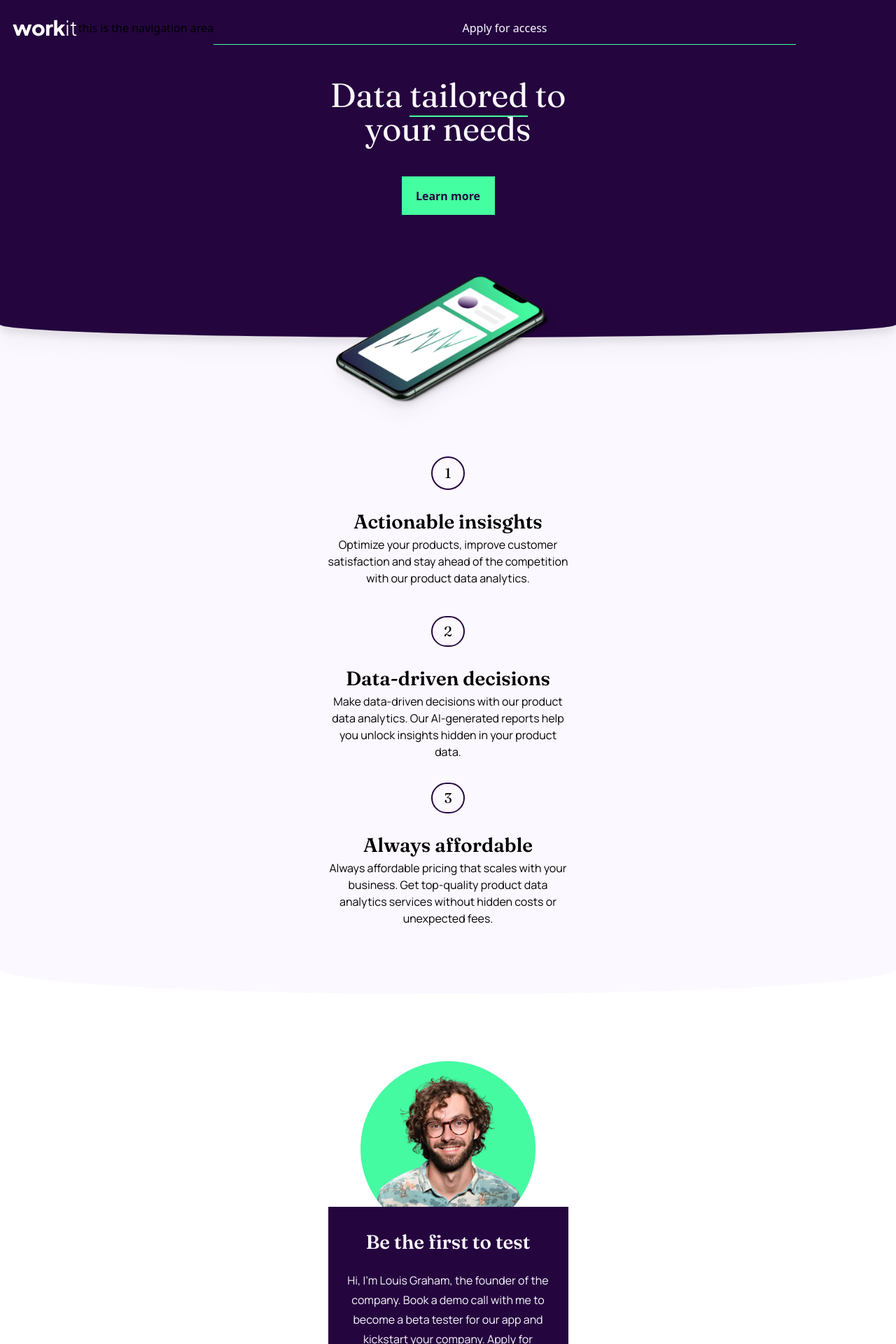
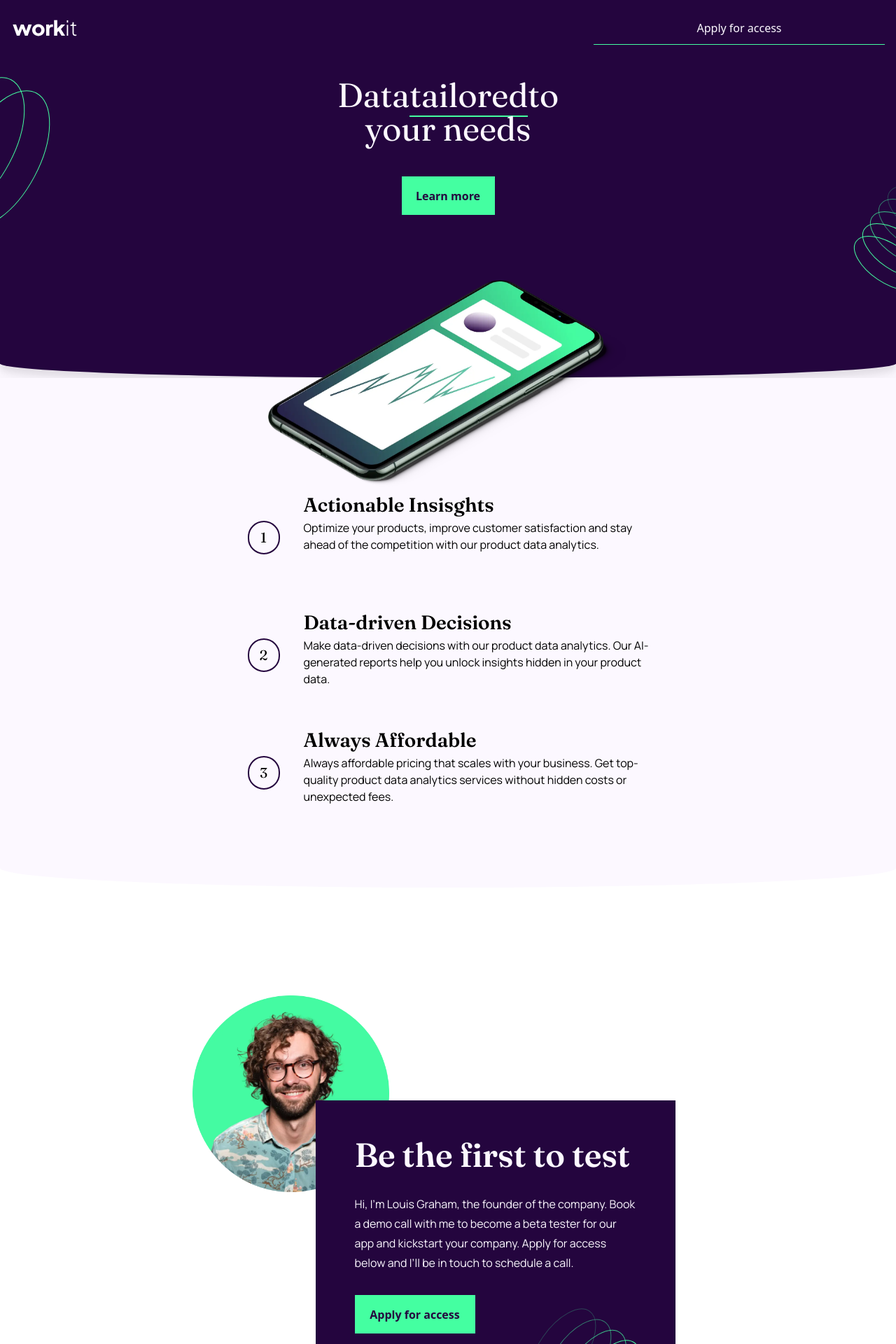
Before and after one commit to reactaleks/workit-landing-page-nextjs, a Next.js app: page / in a window 1280 px wide. Shown: the top 1920 px of the page at 70% size. Built offline with nearby package versions, Linux system fonts and the light colour scheme.

Commit message:
Working on tablet responsive desing - Added bg pattern images - Added more responsive tailwind - Moved hero image to features component - Fixing responsive issues with images

```diff
--- a/app/page.tsx
+++ b/app/page.tsx
@@ -3,23 +3,43 @@ import PageSection from "@/components/PageSectionComponent";
 import PageFeatures from "@/components/PageFeaturesComponent";
 import ActionComponent from "@/components/ActionComponent";
 import PageFooter from "@/components/FooterComponent";
+import Image from "next/image";
+import heroimage from "../public/image-hero.webp";
+
 export default function Home() {
   return (
-    <div >
+    <div>
       <main>
-        <HeroSection/>
+        <HeroSection />
         <PageSection sectionStyling="bg-ghost-white rounded-b-section-bottom pt-32 h-full pb-24  ">
-          <PageFeatures featurenumber={1} featuretitle="Actionable insisghts" featuredescription="Optimize your products, improve customer satisfaction and stay ahead of the competition with our product data analytics."/>
-          <PageFeatures featurenumber={2} featuretitle="Data-driven decisions" featuredescription="Make data-driven decisions with our product data analytics. Our AI-generated reports help you unlock insights hidden in your product data."/>
-          <PageFeatures featurenumber={3} featuretitle="Always affordable" featuredescription="Always affordable pricing that scales with your business. Get top-quality product data analytics services without hidden costs or unexpected fees."/>
-
+          <div className="flex justify-center">
+            <Image
+              src={heroimage}
+              alt="hero image"
+              className="w-hero-image  h-hero-image md:w-hero-image-tablet md:h-hero-image-tablet absolute top-[400px] md:top-[400px]"
+            />
+          </div>
+          <PageFeatures
+            featurenumber={1}
+            featuretitle="Actionable Insisghts"
+            featuredescription="Optimize your products, improve customer satisfaction and stay ahead of the competition with our product data analytics."
+          />
+          <PageFeatures
+            featurenumber={2}
+            featuretitle="Data-driven Decisions"
+            featuredescription="Make data-driven decisions with our product data analytics. Our AI-generated reports help you unlock insights hidden in your product data."
+          />
+          <PageFeatures
+            featurenumber={3}
+            featuretitle="Always Affordable"
+            featuredescription="Always affordable pricing that scales with your business. Get top-quality product data analytics services without hidden costs or unexpected fees."
+          />
         </PageSection>
         <PageSection sectionStyling="bg-white pt-12">
-          <ActionComponent/>
+          <ActionComponent />
         </PageSection>
       </main>
-      <PageFooter/>
+      <PageFooter />
     </div>
-
   );
 }
--- a/components/ActionComponent.tsx
+++ b/components/ActionComponent.tsx
@@ -1,25 +1,55 @@
-import Image from "next/image"
-import founderImage from "../public/image-founder.webp"
-import Button from "./ButtonComponent"
+import Image from "next/image";
+import founderImage from "../public/image-founder.webp";
+import bgpattern from "../public/bg-pattern-3.svg";
+
+import Button from "./ButtonComponent";
 
 export default function ActionComponent() {
   return (
-        <div className="flex flex-col ">
-            <div className="relative overflow-hidden h-64 flex w-full justify-center">
-                <Image src={founderImage} height={250} width={250} alt="Image of the company founder" className="top-12 absolute"/>
+    <div className="pt-[40%] md:pt-[20%] w-call-to-action-container h-call-to-action-container mx-auto md:w-call-to-action-container-tablet md:h-call-to-action-container-tablet">
+      <div className="flex flex-col relative">
+        <div className=" h-64 flex  justify-center absolute -top-[60%] left-[10%] md:-left-[3%] md:-top-[150px]  ">
+          <Image
+            src={founderImage}
+            height={250}
+            width={250}
+            alt="Image of the company founder"
+            className="w-call-to-action-img h-call-to-action-img"
+          />
         </div>
-            <div className="bg-dark-purple px-6 pb-8 text-ghost-white text-center w-call-to-action h-call-to-action mx-auto flex flex-col justify-center">
+
+        <div className="bg-dark-purple relative px-6 pb-8 overflow-hidden text-ghost-white text-center w-call-to-action h-call-to-action mx-auto md:mr-5 flex flex-col justify-center md:w-call-to-action-tablet md:h-call-to-action-tablet md:text-start md:px-14">
           <div>
-                    <h3 className="text-feature-heading font-semibold font-fraunces mt-8">Be the first to test</h3>
+            <h3 className="text-feature-heading font-semibold font-fraunces mt-8 md:text-action-heading-tablet">
+              Be the first to test
+            </h3>
           </div>
           <div className="mt-5">
-                    <p className="text-feature-description text-ghost-white font-manrope leading-7">Hi, I'm Louis Graham, the founder of the company. Book a demo call with me to become a beta tester for our app and kickstart your company. Apply for access below and I’ll be in touch to schedule a call.</p>
+            <p className="text-feature-description text-ghost-white font-manrope leading-7">
+              Hi, I'm Louis Graham, the founder of the company. Book a demo call
+              with me to become a beta tester for our app and kickstart your
+              company. Apply for access below and I’ll be in touch to schedule a
+              call.
+            </p>
           </div>
           <div className="mt-8">
-                    <Button btnText="Apply for access" btnType="primary" btnStyling="h-call-to-action-btn w-call-to-action-btn"/>
+            <Button
+              btnText="Apply for access"
+              btnType="primary"
+              btnStyling="h-call-to-action-btn w-call-to-action-btn"
+            />
+          </div>
+
+        </div>
+
+        <div className="hidden md:flex">
+            <Image
+              src={bgpattern}
+              alt="hero image"
+              className="absolute  right-[4%] top-[75%]"
+            />
           </div>
       </div>
     </div>
-
-    )
+  );
 }
--- a/components/HeroComponent.tsx
+++ b/components/HeroComponent.tsx
@@ -2,17 +2,19 @@ import NavBar from "./NavBarComponent";
 import Button from "./ButtonComponent";
 import Image from "next/image";
 import heroimage from "../public/image-hero.webp";
+import bgpatternone from "../public/bg-pattern-1.svg";
+import bgpatterntwo from "../public/bg-pattern-2.svg";
 
 export default function HeroSection() {
   return (
-    <div className="bg-ghost-white ">
-      <div className="h-hero bg-dark-purple flex flex-col rounded-b-section-bottom drop-shadow-xl">
+    <div className="bg-ghost-white overflow-hidden">
+      <div className="h-hero md:h-hero-tablet bg-dark-purple flex flex-col rounded-b-section-bottom drop-shadow-xl">
         <NavBar />
         <div className="flex flex-col h-full items-center justify-start pt-12">
           <div className="flex flex-col items-center h-hero-main w-hero-main justify-between">
             <h1 className="text-5xl text-ghost-white text-center font-fraunces">
-              Data{" "}
-              <span className="border-b-2 border-b-exucalyptus">tailored</span>{" "}
+              Data
+              <span className="border-b-2 border-b-exucalyptus">tailored</span>
               to your needs
             </h1>
             <div>
@@ -23,15 +25,23 @@ export default function HeroSection() {
               />
             </div>
           </div>
+          <div className="hidden md:flex">
+            <Image
+              src={bgpatternone}
+              alt="hero image"
+              className=" absolute -left-[240px] top-[30px]"
+            />
+          </div>
+          <div className="hidden md:flex ">
+            <Image
+              src={bgpatterntwo}
+              alt="hero image"
+              className="absolute  -right-[100px] top-[250px]"
+            />
+          </div>
         </div>
 
-        <div className="flex justify-center">
-          <Image
-            src={heroimage}
-            alt="hero image"
-            className="w-hero-image  h-hero-image absolute -bottom-24"
-          />
-        </div>
+
       </div>
     </div>
   );
--- a/components/NavBarComponent.tsx
+++ b/components/NavBarComponent.tsx
@@ -3,10 +3,9 @@ import Button from "./ButtonComponent"
 
 export default function NavBar() {
     return (
-        <nav className="flex mt-4 mx-4 items-center">
+        <nav className="flex mt-4 mx-4 items-center justify-between">
             <LogoComponent logotype="light"/>
-            this is the navigation area
-            <Button btnText="Apply for access" btnType="secondary" btnStyling="w-8/12 h-12"/>
+            <Button btnText="Apply for access" btnType="secondary" btnStyling="w-4/12 h-12"/>
         </nav>
     )
 }
--- a/components/PageFeaturesComponent.tsx
+++ b/components/PageFeaturesComponent.tsx
@@ -10,12 +10,12 @@ export default function PageFeatures({
   featuredescription,
 }: Props) {
   return (
-    <div className="flex flex-col items-center content-center justify-center h-page-feature-container w-page-feature-container mx-auto mt-8">
-      <div className="flex items-center justify-center border-2 border-dark-purple rounded-full w-page-features-number h-page-features-number font-fraunces text-feature-number">
+    <div className="flex flex-col  md:flex-row items-center justify-center h-page-feature-container w-page-feature-container md:w-page-feature-container-tablet md:h-page-feature-container-tablet md:justify-between  mx-auto mt-8 md:mt-18">
+      <div className="flex items-center justify-center border-2 border-dark-purple rounded-full w-[46px] h-[48px] font-fraunces text-feature-number">
         {featurenumber}
       </div>
 
-      <div className="text-center mt-6">
+      <div className="text-center mt-6 md:text-start md:mt-0 w-page-feature-text-container h-page-feature-text-container md:h-page-feature-text-container-tablet md:w-page-feature-text-container-tablet">
         <div className="text-feature-heading font-semibold font-fraunces ">
           {featuretitle}
         </div>
--- a/tailwind.config.ts
+++ b/tailwind.config.ts
@@ -22,28 +22,45 @@ const config: Config = {
         'feature-number': '20px',
         'feature-heading': '28px',
         'feature-description': '16px',
+        'action-heading-tablet': '48px',
       },
       height: {
         'hero': '481.71px',
         'hero-main': '195px',
+        'hero-tablet': '540.24px',
         'hero-btn': '55px',
         'hero-image': '184px',
+        'hero-image-tablet': '296px',
         'logo': '24.61px',
         'pagesection': '1070.71px',
-        'page-features-number': '48px',
         'page-feature-container': '206px',
+        'page-feature-container-tablet': '136px',
+        'page-feature-text-container': '164px',
+        'page-feature-text-container-tablet': '136px',
+        'call-to-action-img': '281px',
         'call-to-action': '375px',
-        'call-to-action-btn': '55px'
+        'call-to-action-tablet': '375px',
+        'call-to-action-btn': '55px',
+        'call-to-action-container-tablet': '526px',
+        'call-to-action-container': '603px',
+
       },
       width: {
         'hero-btn': '133px',
         'hero-main': '343px',
         'hero-image': '320px',
+        'hero-image-tablet': '514px',
         'logo': '95.76px',
         'pagesection': '375.3px',
-        'page-features-number': '48px',
         'page-feature-container': '343px',
+        'page-feature-container-tablet': '573px',
+        'page-feature-text-container': '343px ',
+        'page-feature-text-container-tablet': '493px',
+        'call-to-action-container-tablet': '689px',
+        'call-to-action-container': '343px',
         'call-to-action': '343px',
+        'call-to-action-img': '281px',
+        'call-to-action-tablet': '514px',
         'call-to-action-btn': '172px'
 
       },
```
Lines whose indentation alone changed are shown as unchanged.
